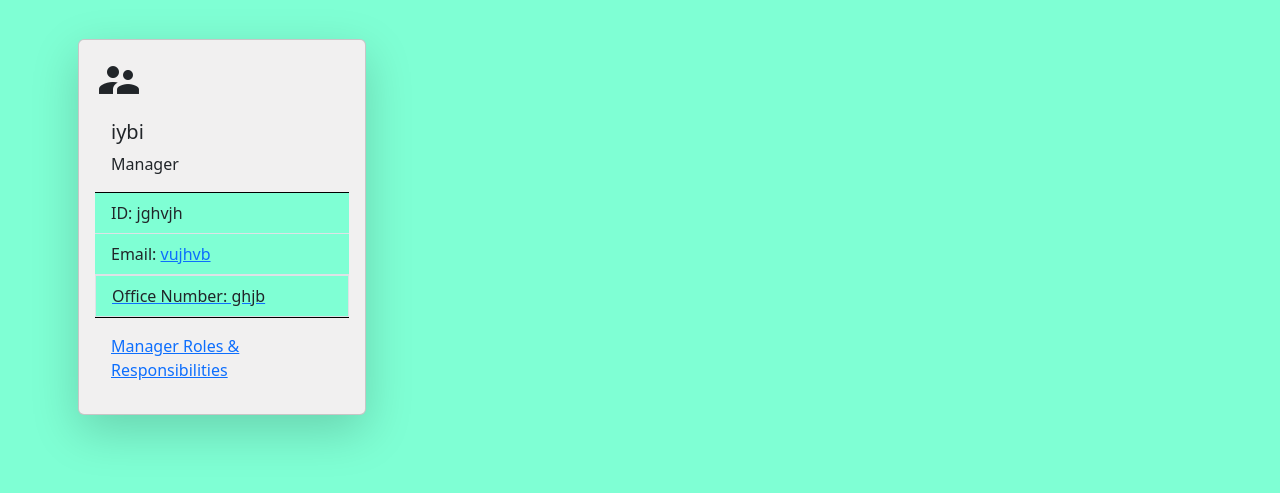
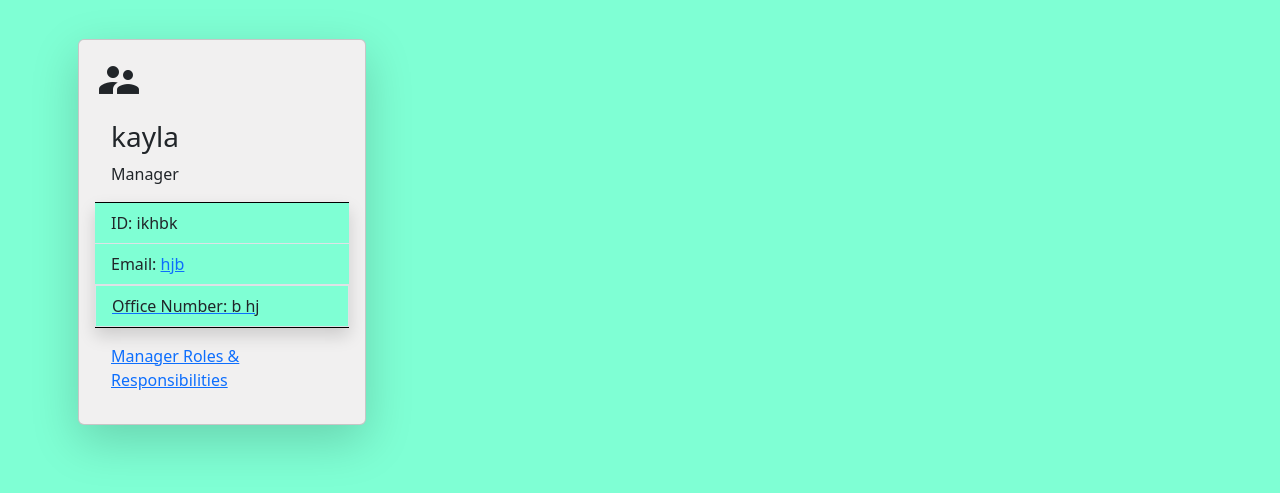
Before and after one commit to kaylacasale/meet-the-team, a website: page index.html in a window 1280 px wide. Shown: the part 209-702 px from the top of the page. Drawn offline with nearby package versions, Linux system fonts and the light colour scheme.

Commit message:
added more styling

```diff
--- a/index.html
+++ b/index.html
@@ -24,13 +24,13 @@
       <div class="card col-12 col-md-3 col-lg-2 shadow-lg p-3 mx-2" id="cards" style="width: 18rem; background-color: rgb(241, 240, 240);">
         <i class="material-icons" style="font-size:48px;">supervisor_account</i>
         <div class="card-body">
-            <h5 class="card-title">iybi</h5>
+            <h5 class="card-title">kayla</h5>
             <p class="card-text">Manager</p>
         </div>
-        <ul class="list-group list-group-flush" style="background-color: black">
-            <li class="list-group-item" style="background-color: aquamarine;">ID: jghvjh</li>
-            <li class="list-group-item" style="background-color: aquamarine;">Email: <a href="mailto:vujhvbsubject=subject text">vujhvb</li>
-            <li class="list-group-item" style="background-color: aquamarine;">Office Number:  ghjb </li>
+        <ul class="list-group list-group-flush shadow" style="background-color: black">
+            <li class="list-group-item" style="background-color: aquamarine;">ID: ikhbk</li>
+            <li class="list-group-item" style="background-color: aquamarine;">Email: <a href="mailto:hjbsubject=subject text">hjb</li>
+            <li class="list-group-item" style="background-color: aquamarine;">Office Number:  b hj </li>
         </ul>
                     <div class="card-body">
                         <a href="#https://www.westminster.ac.uk/sites/default/public-files/general-documents/The-Role-of-the-Manager.pdf" class="card-link">Manager Roles & Responsibilities</a>
--- a/index.js
+++ b/index.js
@@ -304,7 +304,7 @@ function seeEmployees() {
             <h5 class="card-title">` + employeeName + `</h5>
             <p class="card-text">` + employeeType + `</p>
         </div>
-        <ul class="list-group list-group-flush" style="background-color: black">
+        <ul class="list-group list-group-flush shadow" style="background-color: black">
             <li class="list-group-item" style="background-color: aquamarine;">ID: ${employeeId}</li>
             <li class="list-group-item" style="background-color: aquamarine;">Email: <a href="mailto:${employeEmail}subject=subject text">${employeEmail}</li>
             <li class="list-group-item" style="background-color: aquamarine;">${getSomeName()} ${getSome()} </li>
--- a/style.css
+++ b/style.css
@@ -6,10 +6,6 @@
     color: black;
 }
 
-.row {
-    box-shadow: 5px;
+.card-title {
+    font-size: 28px;
 }
-
-.container {
-    box-shadow: 5px;
-}
```
